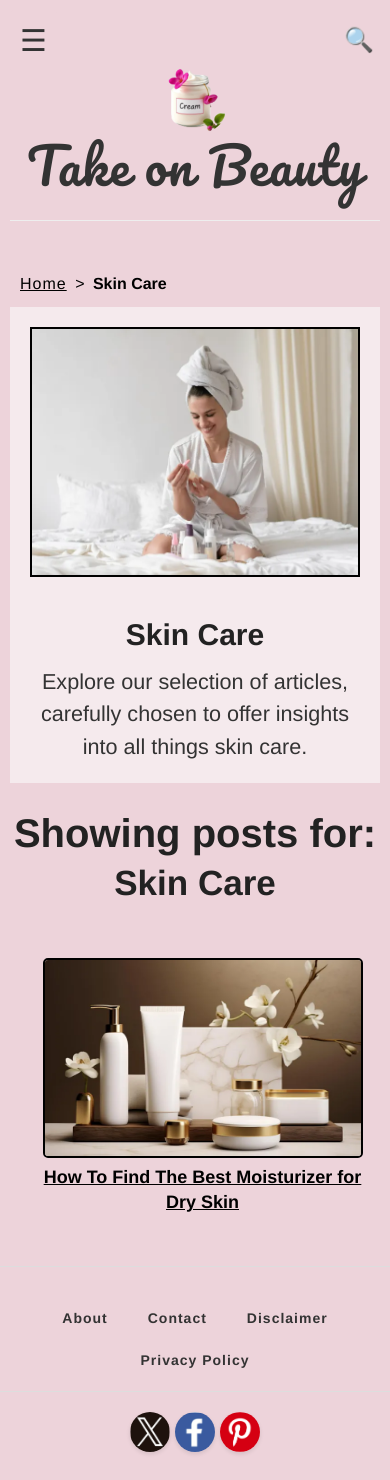
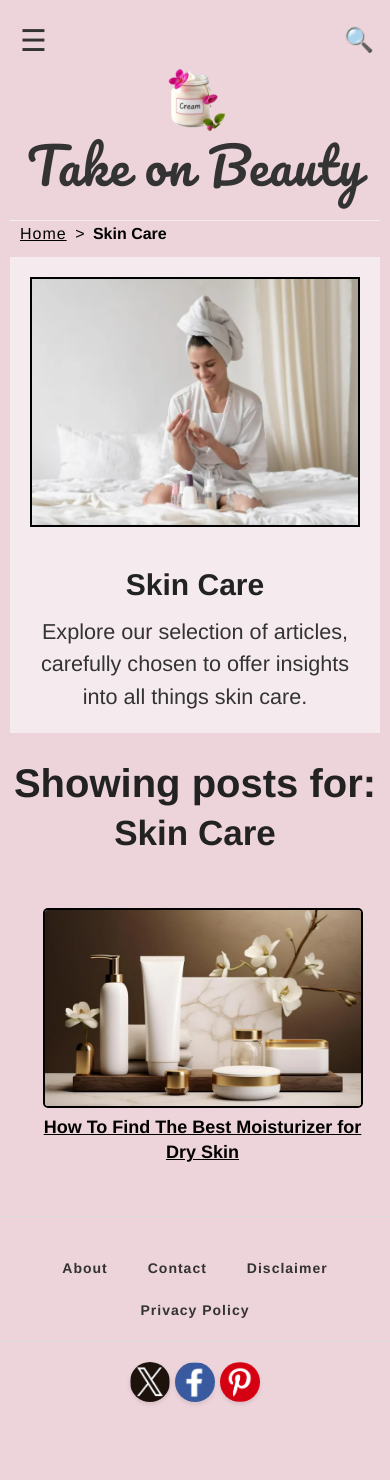
Before and after one commit to QMTesting/takeonbeauty, a Jekyll site: the page built from skin-care.html, in a window 390 px wide. Built offline with Jekyll 4.4.1, drawn with Linux system fonts in a browser that asks for light colours; after the commit the page ends 1430 px from its top, so only the background shows below that.

Commit message:
Update skin-care.html

```diff
--- a/skin-care.html
+++ b/skin-care.html
@@ -64,6 +64,10 @@ permalink: /skin-care/
       line-height: 1.5;
       max-width: 380px;
       text-align: center;
+    }
+
+    .wrapper-masthead {
+      margin-bottom: 0px;
     }
 
     .breadcrumbs {
```
